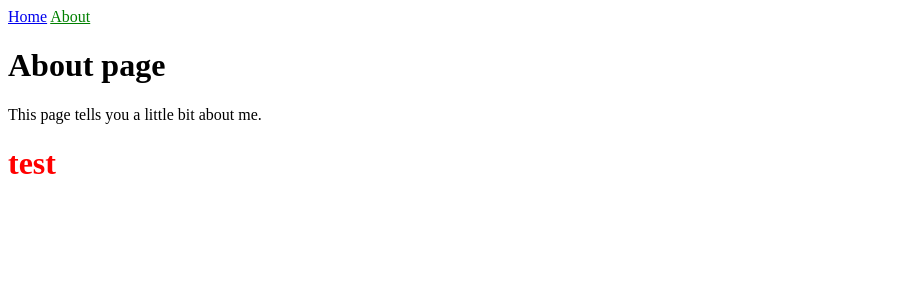
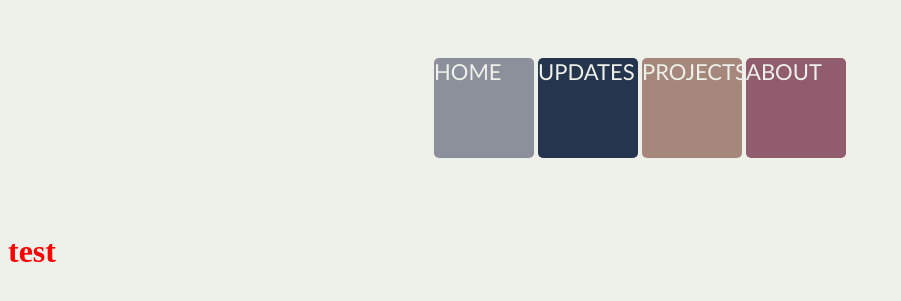
Before and after one commit to EdwardBurden/EdwardBurden.github.io, a Jekyll site: the page built from about.html, in a window 1280 px wide. Shown: the top 301 px of the page, without its empty margins (0-901 px from the left). Built offline with Jekyll 4.4.1, drawn with Linux system fonts in a browser that asks for light colours.

Commit message:
messing around with colours and css

```diff
--- a/_data/navigation.yaml
+++ b/_data/navigation.yaml
@@ -1,4 +1,8 @@
 - name: Home
   link: /
+- name: Updates
+  link: /updates.html
+- name: Projects
+  link: /projects.html
 - name: About
   link: /about.html
--- a/_includes/navigation.html
+++ b/_includes/navigation.html
@@ -1,5 +1,19 @@
-<nav>
+<!--<nav>
   {% for item in site.data.navigation %}
     <a href="{{ item.link }}" {% if page.url == item.link %}class="current"{% endif %}>{{ item.name }}</a>
   {% endfor %}
 </nav>
+-->
+
+
+<nav id="palette-display">
+  <ul>
+  {% for item in site.data.navigation %}
+  <li id="{{item.name}}">
+    <a  href="{{ item.link }}" {% if page.url==item.link %}class="current" {% endif %}>
+      <span>{{ item.name | upcase}}</span>
+    </a>
+  </li>
+  {% endfor %}
+  </ul>
+</nav>
--- a/_sass/main.scss
+++ b/_sass/main.scss
@@ -1,3 +1,61 @@
 .current {
-    color: green;
+  color: green;
+}
+
+body {
+  background-color: $alabaster;
+}
+
+#palette-display {
+  list-style-type: none;
+  margin: 0;
+  padding: 50px 15px 50px 15px;
+  display: flex;
+  justify-content: center;
+  ul {
+    list-style-type: none;
+    margin: 0;
+    padding: 0;
+
+    li {
+      display: inline-block;
+
+      border-radius: 5px;
+      a {
+        display: block;
+        color: $alabaster;
+        text-decoration: none;
+        width: 100px;
+        height: 100px;
+        border-radius: 5px;
+        position: relative;
+        overflow: hidden;
+        span {
+          overflow: hidden;
+          position: absolute;
+          top: 0px;
+          left: 0px;
+          font-size: 22px;
+          font-family: "Gill Sans", "Gill Sans MT", Calibri, "Trebuchet MS", sans-serif;
+        }
+        &:hover {
+          opacity: 0.4;
+
+        }
+      }
+    }
+    #Home {
+      background-color: $roman-silver;
+    }
+    #Updates {
+      background-color: $prussian-blue;
+    }
+    #Projects {
+      background-color: $cinereous;
+    }
+    #About {
+      background-color: $mauve-taupe;
+    }
   }
+
+}
--- /dev/null
+++ b/_sass/palette.scss
@@ -0,0 +1,31 @@
+/* SCSS HEX */
+$roman-silver: #8c909bff;
+$prussian-blue: #25354dff;
+$cinereous: #a6877cff;
+$mauve-taupe: #915c6eff;
+$alabaster: #eef1eaff;
+
+/* SCSS HSL */
+$roman-silver: hsla(224, 7%, 58%, 1);
+$prussian-blue: hsla(216, 35%, 22%, 1);
+$cinereous: hsla(16, 19%, 57%, 1);
+$mauve-taupe: hsla(340, 22%, 46%, 1);
+$alabaster: hsla(86, 20%, 93%, 1);
+
+/* SCSS RGB */
+$roman-silver: rgba(140, 144, 155, 1);
+$prussian-blue: rgba(37, 53, 77, 1);
+$cinereous: rgba(166, 135, 124, 1);
+$mauve-taupe: rgba(145, 92, 110, 1);
+$alabaster: rgba(238, 241, 234, 1);
+
+/* SCSS Gradient */
+$gradient-top: linear-gradient(0deg, #8c909bff, #25354dff, #a6877cff, #915c6eff, #eef1eaff);
+$gradient-right: linear-gradient(90deg, #8c909bff, #25354dff, #a6877cff, #915c6eff, #eef1eaff);
+$gradient-bottom: linear-gradient(180deg, #8c909bff, #25354dff, #a6877cff, #915c6eff, #eef1eaff);
+$gradient-left: linear-gradient(270deg, #8c909bff, #25354dff, #a6877cff, #915c6eff, #eef1eaff);
+$gradient-top-right: linear-gradient(45deg, #8c909bff, #25354dff, #a6877cff, #915c6eff, #eef1eaff);
+$gradient-bottom-right: linear-gradient(135deg, #8c909bff, #25354dff, #a6877cff, #915c6eff, #eef1eaff);
+$gradient-top-left: linear-gradient(225deg, #8c909bff, #25354dff, #a6877cff, #915c6eff, #eef1eaff);
+$gradient-bottom-left: linear-gradient(315deg, #8c909bff, #25354dff, #a6877cff, #915c6eff, #eef1eaff);
+$gradient-radial: radial-gradient(#8c909bff, #25354dff, #a6877cff, #915c6eff, #eef1eaff);
--- a/about.md
+++ b/about.html
@@ -2,8 +2,5 @@
 layout: default
 title: About
 ---
-# About page
-
-This page tells you a little bit about me.
 
 <h1 style="color:red;">test</h1>
--- a/assets/css/styles.scss
+++ b/assets/css/styles.scss
@@ -1,3 +1,3 @@
 ---
 ---
-@import "main";
+@import "palette" ,"main";
--- a/index.html
+++ b/index.html
@@ -2,6 +2,8 @@
 title: Home
 layout: default
 ---
+
+
 
 <ul>
     {% for post in site.posts %}
```
